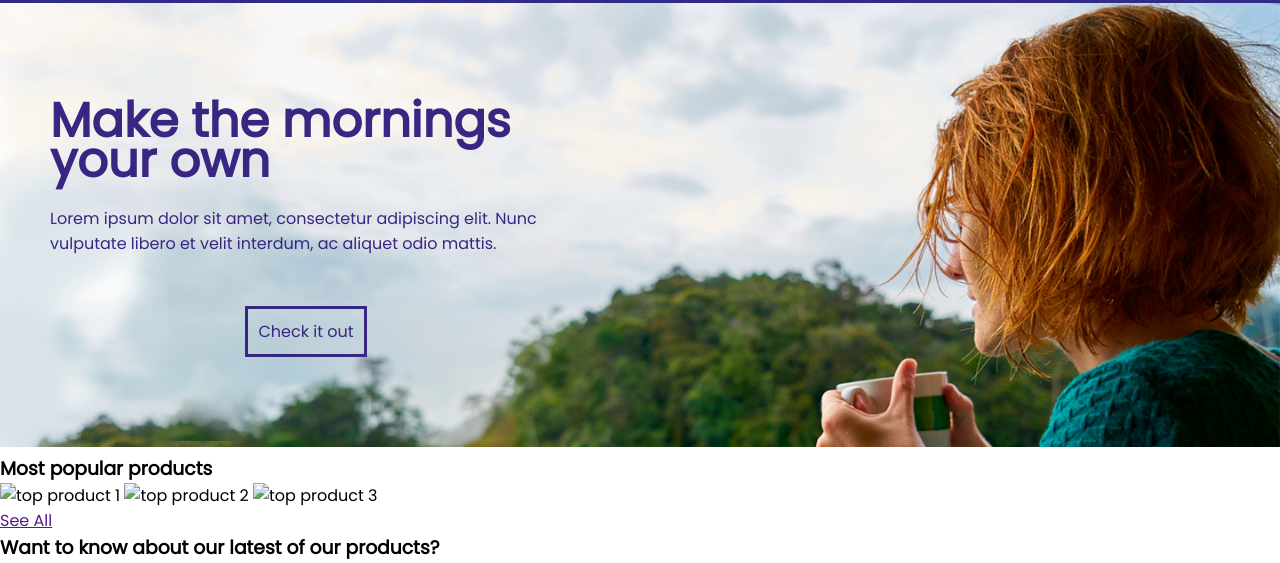
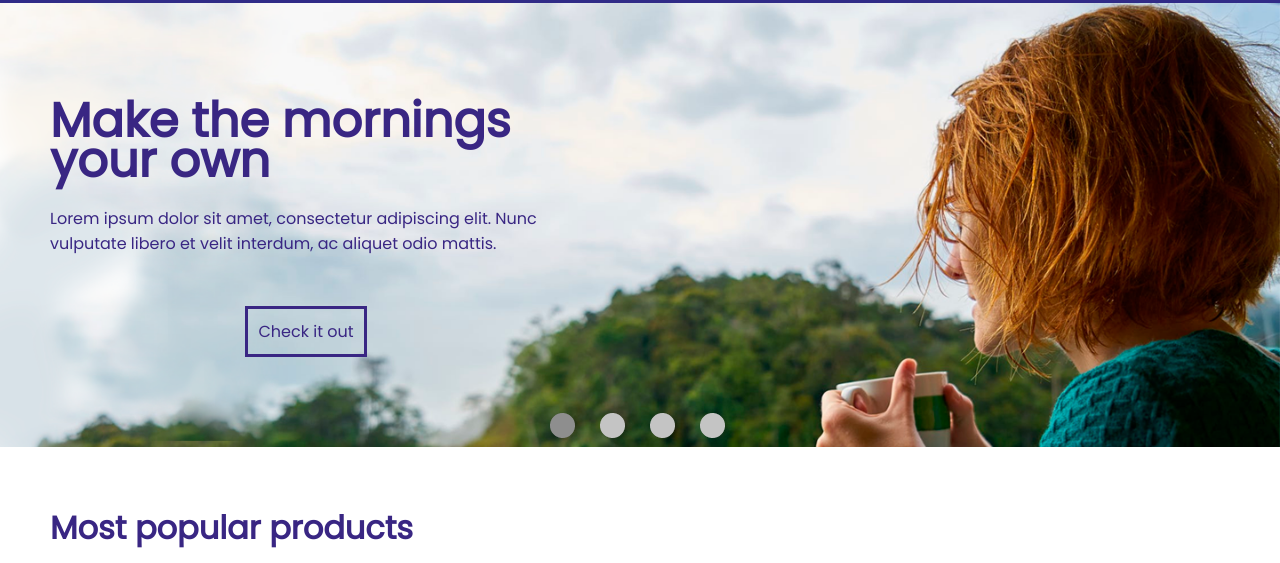
Before and after one commit to salo1802/London-Sublime, a plain HTML site: page index.html in a window 1280 px wide. Shown: the part 107-670 px from the top of the page. Drawn offline with Linux system fonts and the light colour scheme.

Commit message:
Added most popular products styles

```diff
--- a/index.html
+++ b/index.html
@@ -15,9 +15,22 @@
         <img class="header__logo" src="./imgs/logo-responsive.png" alt="london sublime logo-responsive">
 
         <nav class="header__nav flex">
-            <a class="nav__link" href="">Clothes</a>
-            <a class="nav__link" href="">Accessories</a>
-            <a class="nav__link" href="">For Home</a>
+            <ul class="nav__links">
+                <li class="nav__link">
+                    <a href="">Clothes</a>
+                </li>
+
+                <li class="nav__link">
+                    <a href="">Accessories</a>
+                </li>
+
+                <li class="nav__link">
+                    <a href="">For Home</a>
+                </li>
+            </ul>
+
+
+
         </nav>
 
         <img class="header__profile" src="./imgs/profile.png" alt="profile-img">
@@ -30,16 +43,17 @@
             <p class="banner__description">Lorem ipsum dolor sit amet, consectetur adipiscing elit. Nunc vulputate libero et velit interdum, ac aliquet odio mattis.</p>
             <a class="banner__link" href="">Check it out</a>
         </div>
+        <img class="banner__dots" src="./imgs/dots.png" alt="">
     </main>
 
-<section class="top products">
-    <h3 class="top products__title">Most popular products</h3>
-    <figure class="top products__media">
-        <img class="media__img" src="" alt="top product 1">
-        <img class="media__img" src="" alt="top product 2">
-        <img class="media__img" src="" alt="top product 3">
+<section class="topproducts">
+    <h3 class="topproducts__title">Most popular products</h3>
+    <figure class="topproducts__media flex">
+        <img class="media__img" src="./imgs/cap.png" alt="top product 1">
+        <img class="media__img" src="./imgs/backpack.png" alt="top product 2">
+        <img class="media__img" src="./imgs/tshirt.png" alt="top product 3">
     </figure>
-    <a class="top products__link" href="">See All</a>
+    <a class="topproducts__link" href="">See All</a>
 </section>
 
 <section class="newsletter">
--- a/styles.css
+++ b/styles.css
@@ -41,6 +41,15 @@ header{
     font-weight: 400;
 }
 
+.header__nav ul{
+    width: 100%;
+    display: flex;
+    justify-content: space-around;
+    text-decoration: none;
+    margin: 0;
+    list-style: none;
+}
+
 .banner{
     width: 100%;
     position: relative;
@@ -58,6 +67,16 @@ header{
     width: 40%;
     color: #392683;
 }
+
+.banner__dots{
+    position: absolute;
+    bottom: 10px;
+    margin-left: auto;
+margin-right: auto;
+left: 0;
+right: 0;
+}
+
 
 .banner__title{
 font-size: 3em;
@@ -79,3 +98,38 @@ line-height: 40px;
     width: fit-content;
     margin: 0 auto;
 }
+
+.topproducts{
+    margin: 50px;
+
+}
+
+.topproducts__media{
+justify-content: center;
+align-self: center;
+}
+
+
+.topproducts__title{
+    color: #392683;
+    font-size: 2em;
+}
+
+.media__img{
+    width: 30%;
+    height: 30%;
+    padding: 25px;
+    filter: drop-shadow(10px 6px 8px #afafaf81);
+}
+
+.topproducts__link{
+    padding: 10px;
+    text-decoration: none;
+    font-size: 1.5em;
+    color: #DC037F;
+    border-style: solid;
+    justify-self: center;
+    display: block;
+    width: fit-content;
+    margin: 0 auto;
+}
```
Also changed, not shown: imgs/backpack.png (added), imgs/cap.png (added), imgs/tshirt.png (added).
